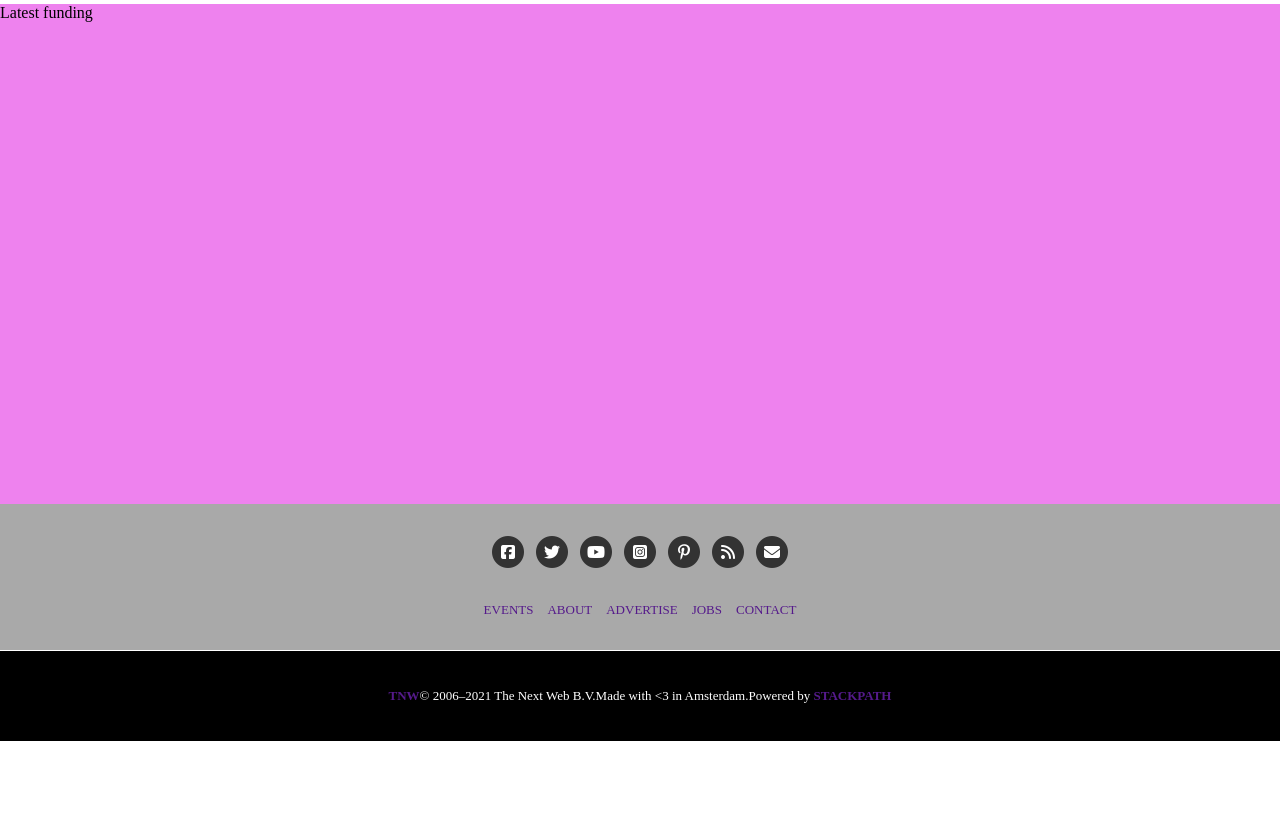
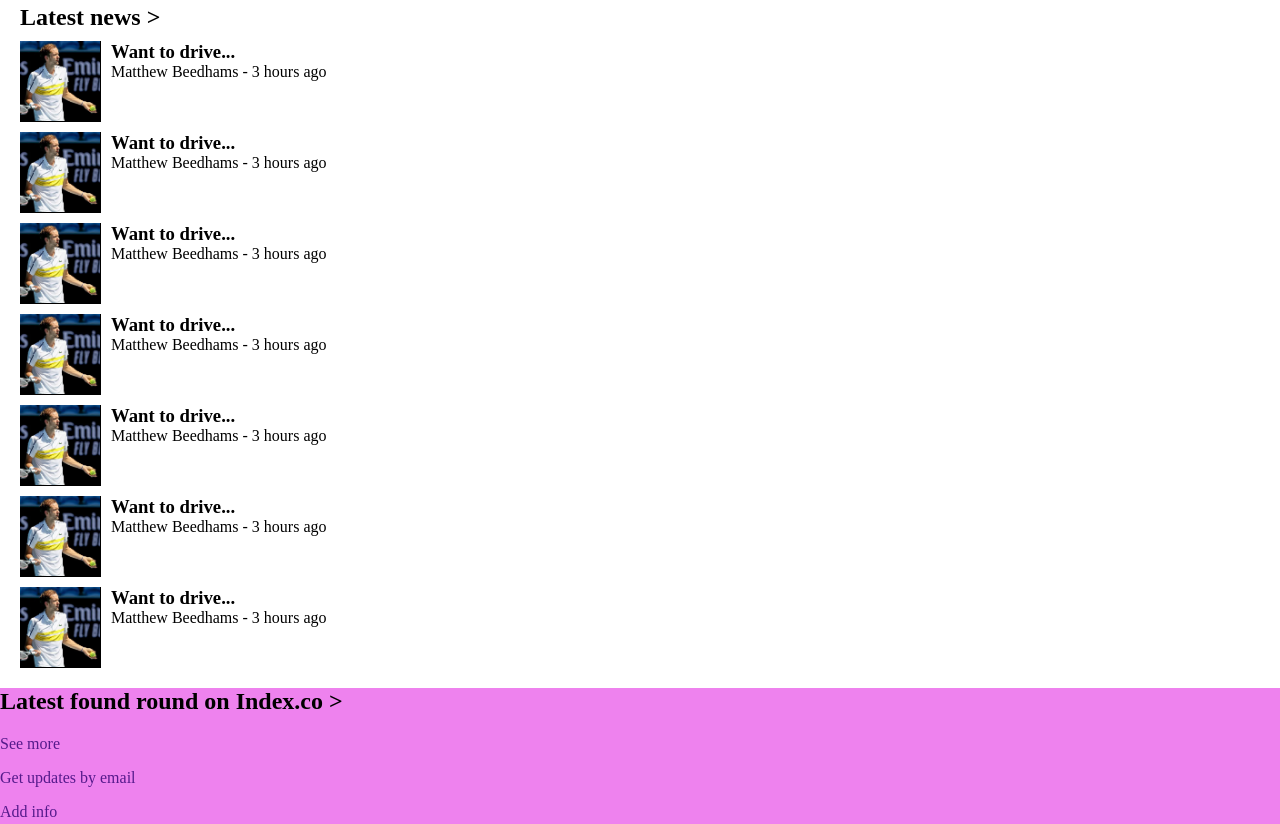
Before and after one commit to kiranitor123/PERMA_Clone, a website: page index.html in a window 1280 px wide. Shown: the part 810-1634 px from the top of the page. Before the commit the page ends 1551 px from the top, so only its background shows below. Drawn offline with Linux system fonts and the light colour scheme.

Commit message:
Add the section latest news and the beginning of the latest funding one

```diff
--- a/index.html
+++ b/index.html
@@ -61,8 +61,79 @@
       </div>
     </div>
   </div>
+  <div class="latest-news">
+    <h2>Latest news > </h2>
+    <div class="ln-card">
+      <img src="./16aus-medvedev-square640-v3.webp" alt="">
+      <div class="ln-card-text">
+        <h3>Want to drive... </h3>
+        <p>Matthew Beedhams - 3 hours ago</p>
+      </div>
+    </div>
+    <div class="ln-card">
+      <img src="./16aus-medvedev-square640-v3.webp" alt="">
+      <div class="ln-card-text">
+        <h3>Want to drive... </h3>
+        <p>Matthew Beedhams - 3 hours ago</p>
+      </div>
+    </div>
+    <div class="ln-card">
+      <img src="./16aus-medvedev-square640-v3.webp" alt="">
+      <div class="ln-card-text">
+        <h3>Want to drive... </h3>
+        <p>Matthew Beedhams - 3 hours ago</p>
+      </div>
+    </div>
+    <div class="ln-card">
+      <img src="./16aus-medvedev-square640-v3.webp" alt="">
+      <div class="ln-card-text">
+        <h3>Want to drive... </h3>
+        <p>Matthew Beedhams - 3 hours ago</p>
+      </div>
+    </div>
+    <div class="ln-card">
+      <img src="./16aus-medvedev-square640-v3.webp" alt="">
+      <div class="ln-card-text">
+        <h3>Want to drive... </h3>
+        <p>Matthew Beedhams - 3 hours ago</p>
+      </div>
+    </div>
+    <div class="ln-card">
+      <img src="./16aus-medvedev-square640-v3.webp" alt="">
+      <div class="ln-card-text">
+        <h3>Want to drive... </h3>
+        <p>Matthew Beedhams - 3 hours ago</p>
+      </div>
+    </div>
+    <div class="ln-card">
+      <img src="./16aus-medvedev-square640-v3.webp" alt="">
+      <div class="ln-card-text">
+        <h3>Want to drive... </h3>
+        <p>Matthew Beedhams - 3 hours ago</p>
+      </div>
+    </div>
+  </div>
   <div class="latest-funding">
-    Latest funding
+    <h2>Latest found round on Index.co > </h2>
+    <p><a href="">See more</a></p>
+    <p><a href="">Get updates by email</a></p>
+    <p><a href="">Add info</a></p>
+    <div class="lf-card">
+      <div class="lf-card-part1">
+        <img src="./16aus-medvedev-square640-v3.webp" alt="">
+        <p>Ringover</p>
+        <p>$12M</p>
+        <p>SERIES A</p>
+      </div>
+      <div class="lf-card-part2">
+        <i></i> Telecommunications
+        <i></i> Expedition Growth Capital
+      </div>
+      <div class="lf-card-part3">
+        Ringover raises $12 million to bring enterprise communications to the
+        cloud <span>on VentureBeat</span>
+      </div>
+    </div>
   </div>
 
   <footer>
--- a/main.css
+++ b/main.css
@@ -133,6 +133,33 @@ a:hover {
   padding: 10px;
 }
 
+.latest-news h2 {
+  margin: 10px 20px;
+}
+
+.ln-card {
+  display: flex;
+  margin: 10px 20px;
+}
+
+.ln-card img {
+  width: 5rem;
+  height: 5rem;
+  border-right: 1px solid #000;
+  border-bottom: 1px solid #000;
+}
+
+.ln-card-text {
+  display: flex;
+  flex-direction: column;
+}
+
+.ln-card-text p,
+.ln-card-text h3 {
+  margin: 0;
+  padding: 0 10px;
+}
+
 @media only screen and (min-width: 768px) {
   .white-bar-links {
     display: block;
```
Also changed, not shown: 16aus-medvedev-square640-v3.webp (added).
